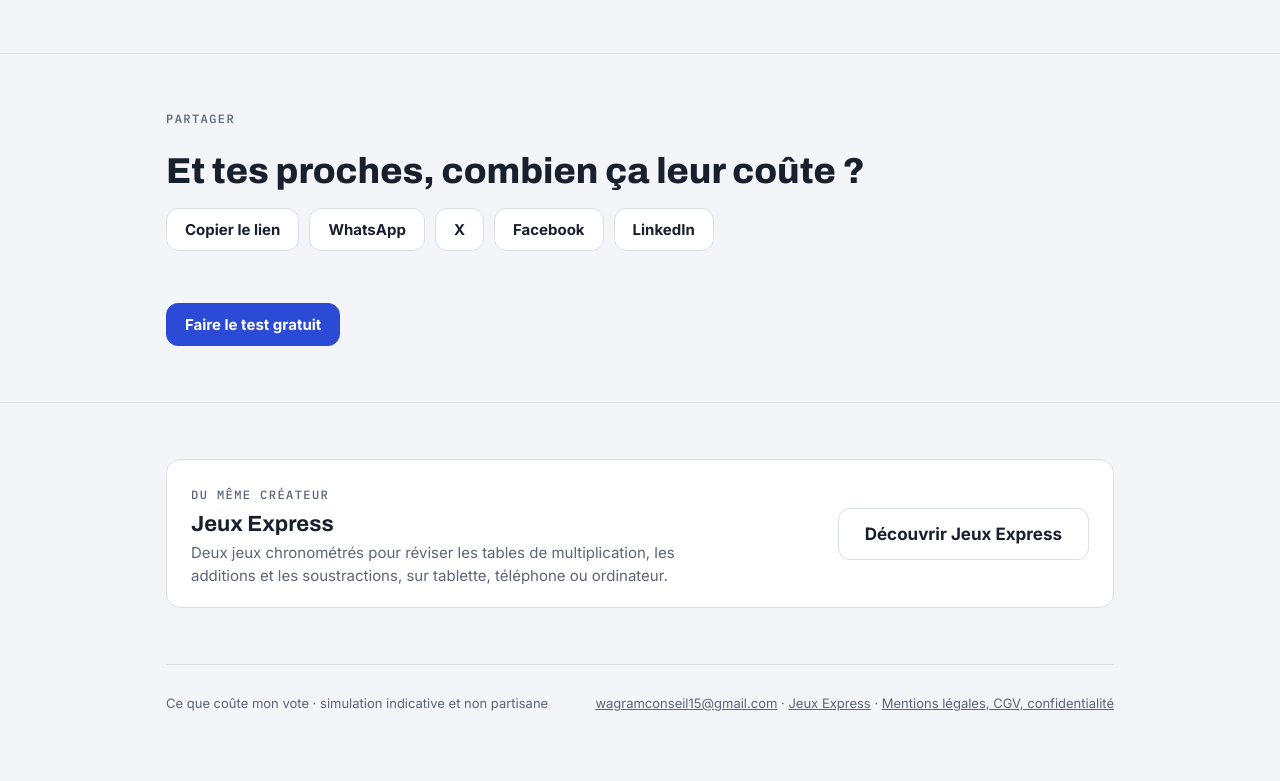
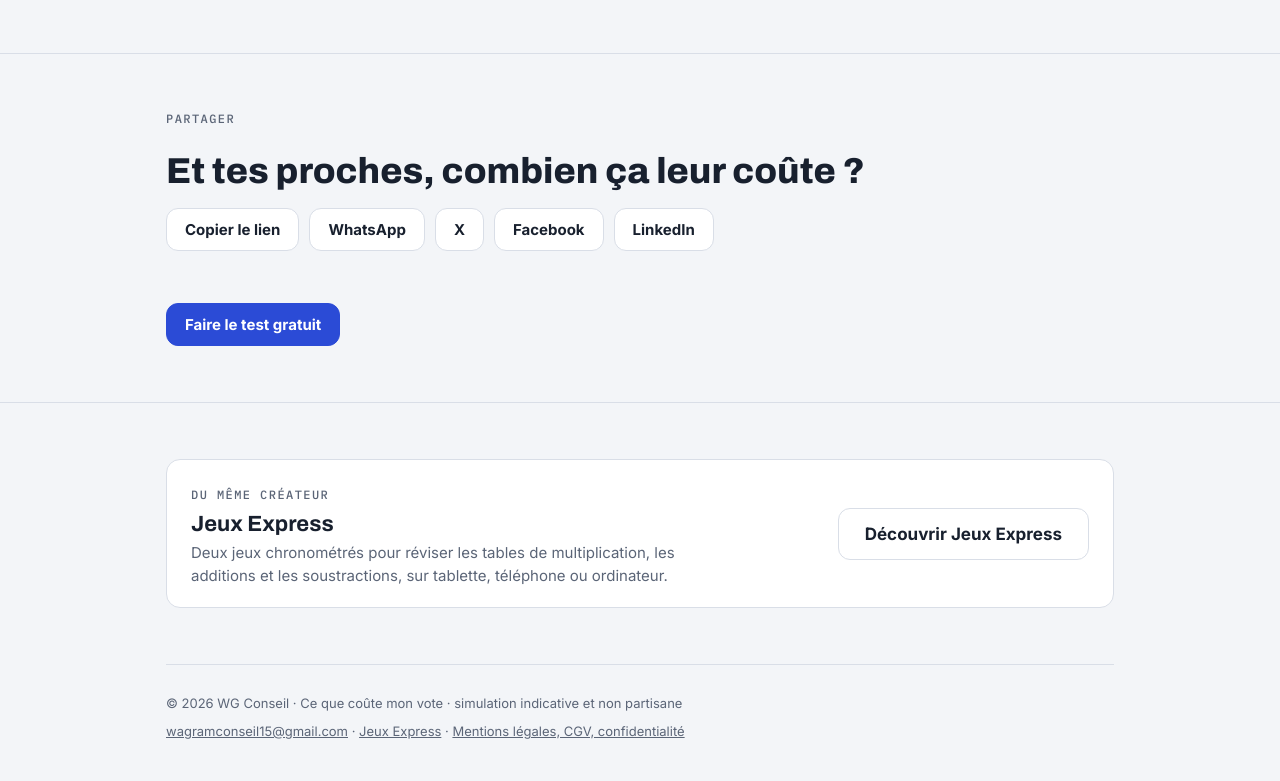
Before and after one commit to wggaming/vote2027, a plain HTML site: page index.html in a window 1280 px wide. Shown: the part 2049-2830 px from the top of the page. Before the commit the page ends 2802 px from the top, so only its background shows below. Drawn offline with Linux system fonts and the light colour scheme.

Commit message:
Mention de droit d'auteur, retire des captures de test
Co-Authored-By: Claude Opus 5.5 <noreply@anthropic.com>
Claude-Session: https://claude.ai/code/session_01HTg6kX8KbAurZSRi6jxoJ9

```diff
--- a/index.html
+++ b/index.html
@@ -203,7 +203,7 @@ footer a{color:inherit}
 
 <div class="wrap">
   <footer>
-    <span>Ce que coûte mon vote · simulation indicative et non partisane</span>
+    <span>© 2026 WG Conseil · Ce que coûte mon vote · simulation indicative et non partisane</span>
     <span><a class="js-mail" href="mailto:wagramconseil15@gmail.com">wagramconseil15@gmail.com</a> · <a href="https://wggaming.github.io/tables-express/" target="_blank" rel="noopener">Jeux Express</a> · <a href="legal.html">Mentions légales, CGV, confidentialité</a></span>
   </footer>
 </div>
```
Also changed, not shown: acheter-m.png (deleted), teaser1000.png (deleted), teaser390.png (deleted).
